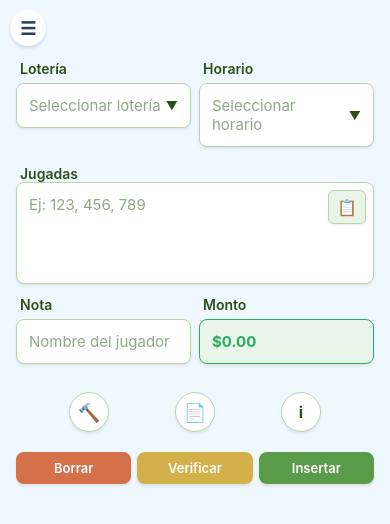
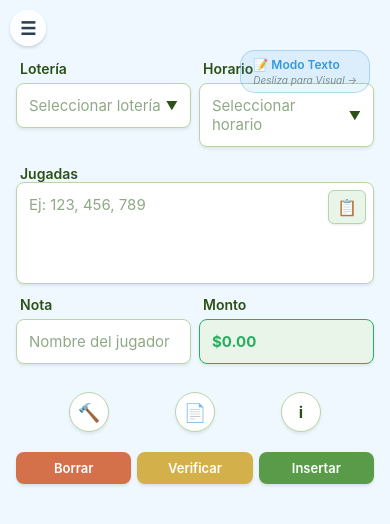
Before and after one commit to adrianpm2002/apk-lista, a React Native app: screen /TextMode in a window 390 px wide. Shown: the top 524 px of the page. Built offline with nearby package versions, Linux system fonts and the light colour scheme.

Commit message:
en talla

```diff
--- a/app.json
+++ b/app.json
@@ -6,6 +6,7 @@
     "orientation": "portrait",
     "icon": "./assets/icon.png",
     "userInterfaceStyle": "light",
+    "platforms": ["ios", "android", "web"],
     "splash": {
       "image": "./assets/splash.png",
       "resizeMode": "contain",
--- a/src/components/ModeSelector.js
+++ b/src/components/ModeSelector.js
@@ -1,12 +1,31 @@
-import React from 'react';
+import React, { useEffect, useRef } from 'react';
 import {
   View,
   TouchableOpacity,
   Text,
   StyleSheet,
+  Animated,
 } from 'react-native';
 
 const ModeSelector = ({ currentMode, onModeChange, isDarkMode }) => {
+  const scaleAnim = useRef(new Animated.Value(1)).current;
+
+  useEffect(() => {
+    // Animación sutil cuando cambia el modo
+    Animated.sequence([
+      Animated.timing(scaleAnim, {
+        toValue: 1.05,
+        duration: 100,
+        useNativeDriver: true,
+      }),
+      Animated.timing(scaleAnim, {
+        toValue: 1,
+        duration: 100,
+        useNativeDriver: true,
+      }),
+    ]).start();
+  }, [currentMode]);
+
   const handleModeSelect = (mode) => {
     if (mode !== currentMode) {
       onModeChange && onModeChange(mode);
@@ -14,7 +33,13 @@ const ModeSelector = ({ currentMode, onModeChange, isDarkMode }) => {
   };
 
   return (
-    <View style={[styles.container, isDarkMode && styles.containerDark]}>
+    <Animated.View
+      style={[
+        styles.container,
+        isDarkMode && styles.containerDark,
+        { transform: [{ scale: scaleAnim }] }
+      ]}
+    >
       <TouchableOpacity
         style={[
           styles.modeButton,
@@ -50,7 +75,7 @@ const ModeSelector = ({ currentMode, onModeChange, isDarkMode }) => {
           📝 Modo Texto
         </Text>
       </TouchableOpacity>
-    </View>
+    </Animated.View>
   );
 };
 
--- a/src/navigation/AppNavigator.js
+++ b/src/navigation/AppNavigator.js
@@ -10,7 +10,7 @@ const Stack = createNativeStackNavigator();
 
 const AppNavigator = () => (
   <Stack.Navigator
-    initialRouteName="Login"
+    initialRouteName="Home"
     screenOptions={{
       headerStyle: {
         backgroundColor: '#F8F9FA',
--- a/src/screens/MainAppScreen.js
+++ b/src/screens/MainAppScreen.js
@@ -31,21 +31,24 @@ const MainAppScreen = ({ navigation }) => {
 
     Animated.parallel([
       Animated.timing(fadeAnim, {
-        toValue: 0.3,
-        duration: 150,
+        toValue: 0.9,
+        duration: 80,
         useNativeDriver: true,
       }),
-      Animated.timing(slideAnim, {
+      Animated.spring(slideAnim, {
         toValue: targetSlide,
-        duration: 300,
         useNativeDriver: true,
+        tension: 120,
+        friction: 7,
+        restDisplacementThreshold: 0.1,
+        restSpeedThreshold: 0.1,
       }),
     ]).start(() => {
       setCurrentMode(newMode);
 
       Animated.timing(fadeAnim, {
         toValue: 1,
-        duration: 150,
+        duration: 80,
         useNativeDriver: true,
       }).start(() => {
         setIsTransitioning(false);
@@ -62,35 +65,48 @@ const MainAppScreen = ({ navigation }) => {
     PanResponder.create({
       onMoveShouldSetPanResponder: (evt, gestureState) => {
         const { dx, dy } = gestureState;
-        return Math.abs(dx) > Math.abs(dy) && Math.abs(dx) > 20;
+        // Hacer más sensible el reconocimiento del gesto
+        return Math.abs(dx) > Math.abs(dy) && Math.abs(dx) > 10;
       },
       onPanResponderMove: (evt, gestureState) => {
         const { dx } = gestureState;
-        const newValue = currentMode === 'Visual' ?
-          Math.max(-screenWidth, Math.min(0, dx)) :
-          Math.max(-screenWidth, Math.min(0, -screenWidth + dx));
+        const currentValue = currentMode === 'Visual' ? 0 : -screenWidth;
+
+        // Aplicar un factor de amortiguación para que el movimiento sea más suave
+        const dampingFactor = 0.8;
+        const dampedDx = dx * dampingFactor;
+
+        const newValue = Math.max(-screenWidth, Math.min(0, currentValue + dampedDx));
         slideAnim.setValue(newValue);
       },
       onPanResponderRelease: (evt, gestureState) => {
         const { dx, vx } = gestureState;
-        const threshold = screenWidth * 0.3;
+        // Reducir el threshold para que sea más fácil cambiar de modo
+        const threshold = screenWidth * 0.15; // Reducido de 0.3 a 0.15
+        const velocityThreshold = 0.3; // Reducido de 0.5 a 0.3
 
         let newMode = currentMode;
         let targetValue = currentMode === 'Visual' ? 0 : -screenWidth;
 
-        if (currentMode === 'Visual' && (dx < -threshold || vx < -0.5)) {
+        // Deslizar hacia la izquierda desde Visual Mode (cambiar a Texto)
+        if (currentMode === 'Visual' && (dx < -threshold || vx < -velocityThreshold)) {
           newMode = 'Texto';
           targetValue = -screenWidth;
-        } else if (currentMode === 'Texto' && (dx > threshold || vx > 0.5)) {
+        }
+        // Deslizar hacia la derecha desde Text Mode (cambiar a Visual)
+        else if (currentMode === 'Texto' && (dx > threshold || vx > velocityThreshold)) {
           newMode = 'Visual';
           targetValue = 0;
         }
 
+        // Usar una animación más rápida y suave
         Animated.spring(slideAnim, {
           toValue: targetValue,
           useNativeDriver: true,
-          tension: 100,
-          friction: 8,
+          tension: 120, // Aumentado de 100
+          friction: 7,  // Reducido de 8
+          restDisplacementThreshold: 0.1,
+          restSpeedThreshold: 0.1,
         }).start(() => {
           if (newMode !== currentMode) {
             setCurrentMode(newMode);
@@ -113,7 +129,7 @@ const MainAppScreen = ({ navigation }) => {
         {...panResponder.panHandlers}
       >
         {/* Visual Mode Screen */}
-        <View style={[styles.modeScreen, { left: 0 }]}>
+        <View style={styles.modeScreen}>
           <VisualModeScreen
             navigation={navigation}
             currentMode={currentMode}
@@ -124,7 +140,7 @@ const MainAppScreen = ({ navigation }) => {
         </View>
 
         {/* Text Mode Screen */}
-        <View style={[styles.modeScreen, { left: screenWidth }]}>
+        <View style={styles.modeScreen}>
           <TextModeScreen
             navigation={navigation}
             currentMode={currentMode}
@@ -161,8 +177,6 @@ const styles = StyleSheet.create({
     width: screenWidth * 2,
   },
   modeScreen: {
-    position: 'absolute',
-    top: 0,
     width: screenWidth,
     height: '100%',
   },
@@ -174,6 +188,7 @@ const styles = StyleSheet.create({
     alignItems: 'center',
     backgroundColor: 'transparent',
     paddingHorizontal: 20,
+    zIndex: 10,
   },
   modeSelectorContainerDark: {
     // Mantener transparente para el modo oscuro también
--- a/src/screens/TextModeScreen.js
+++ b/src/screens/TextModeScreen.js
@@ -100,6 +100,16 @@ const TextModeScreen = ({ navigation, currentMode, onModeChange, isDarkMode, onT
 
   return (
     <View style={[styles.container, isDarkMode && styles.containerDark]}>
+      {/* Indicador de modo actual */}
+      <View style={[styles.modeIndicator, isDarkMode && styles.modeIndicatorDark]}>
+        <Text style={[styles.modeIndicatorText, isDarkMode && styles.modeIndicatorTextDark]}>
+          📝 Modo Texto {currentMode === 'Texto' ? '✓' : ''}
+        </Text>
+        <Text style={[styles.swipeHint, isDarkMode && styles.swipeHintDark]}>
+          Desliza para Visual →
+        </Text>
+      </View>
+
       <SideBarToggle onToggle={toggleSidebar} />
       <ScrollView style={styles.content} showsVerticalScrollIndicator={false}>
         {/* Row 1: Lotería y Horario */}
@@ -242,6 +252,39 @@ const styles = StyleSheet.create({
   actionButton: {
     flex: 1,
   },
+  modeIndicator: {
+    position: 'absolute',
+    top: 50,
+    right: 20,
+    backgroundColor: 'rgba(52, 152, 219, 0.1)',
+    paddingHorizontal: 12,
+    paddingVertical: 6,
+    borderRadius: 15,
+    borderWidth: 1,
+    borderColor: 'rgba(52, 152, 219, 0.3)',
+    zIndex: 5,
+  },
+  modeIndicatorDark: {
+    backgroundColor: 'rgba(231, 76, 60, 0.1)',
+    borderColor: 'rgba(231, 76, 60, 0.3)',
+  },
+  modeIndicatorText: {
+    fontSize: 12,
+    color: '#3498db',
+    fontWeight: '600',
+  },
+  modeIndicatorTextDark: {
+    color: '#e74c3c',
+  },
+  swipeHint: {
+    fontSize: 10,
+    color: '#7f8c8d',
+    fontStyle: 'italic',
+    marginTop: 2,
+  },
+  swipeHintDark: {
+    color: '#95a5a6',
+  },
 });
 
 export default TextModeScreen;
--- a/src/screens/VisualModeScreen.js
+++ b/src/screens/VisualModeScreen.js
@@ -93,6 +93,16 @@ const VisualModeScreen = ({ navigation, currentMode, onModeChange, isDarkMode, o
 
   return (
     <View style={[styles.container, isDarkMode && styles.containerDark]}>
+      {/* Indicador de modo actual */}
+      <View style={[styles.modeIndicator, isDarkMode && styles.modeIndicatorDark]}>
+        <Text style={[styles.modeIndicatorText, isDarkMode && styles.modeIndicatorTextDark]}>
+          👁️ Modo Visual {currentMode === 'Visual' ? '✓' : ''}
+        </Text>
+        <Text style={[styles.swipeHint, isDarkMode && styles.swipeHintDark]}>
+          ← Desliza para Texto
+        </Text>
+      </View>
+
       <SideBarToggle onToggle={toggleSidebar} />
       <ScrollView style={styles.content} showsVerticalScrollIndicator={false}>
         {/* Row 1: Lotería y Horario */}
@@ -268,6 +278,39 @@ const styles = StyleSheet.create({
   actionButton: {
     width: '48%',
   },
+  modeIndicator: {
+    position: 'absolute',
+    top: 50,
+    right: 20,
+    backgroundColor: 'rgba(52, 152, 219, 0.1)',
+    paddingHorizontal: 12,
+    paddingVertical: 6,
+    borderRadius: 15,
+    borderWidth: 1,
+    borderColor: 'rgba(52, 152, 219, 0.3)',
+    zIndex: 5,
+  },
+  modeIndicatorDark: {
+    backgroundColor: 'rgba(231, 76, 60, 0.1)',
+    borderColor: 'rgba(231, 76, 60, 0.3)',
+  },
+  modeIndicatorText: {
+    fontSize: 12,
+    color: '#3498db',
+    fontWeight: '600',
+  },
+  modeIndicatorTextDark: {
+    color: '#e74c3c',
+  },
+  swipeHint: {
+    fontSize: 10,
+    color: '#7f8c8d',
+    fontStyle: 'italic',
+    marginTop: 2,
+  },
+  swipeHintDark: {
+    color: '#95a5a6',
+  },
 });
 
 export default VisualModeScreen;
```
Also changed, not shown: package.json (+11 -11 lines), 2 other files (tests, documents, lock files or other folders).
